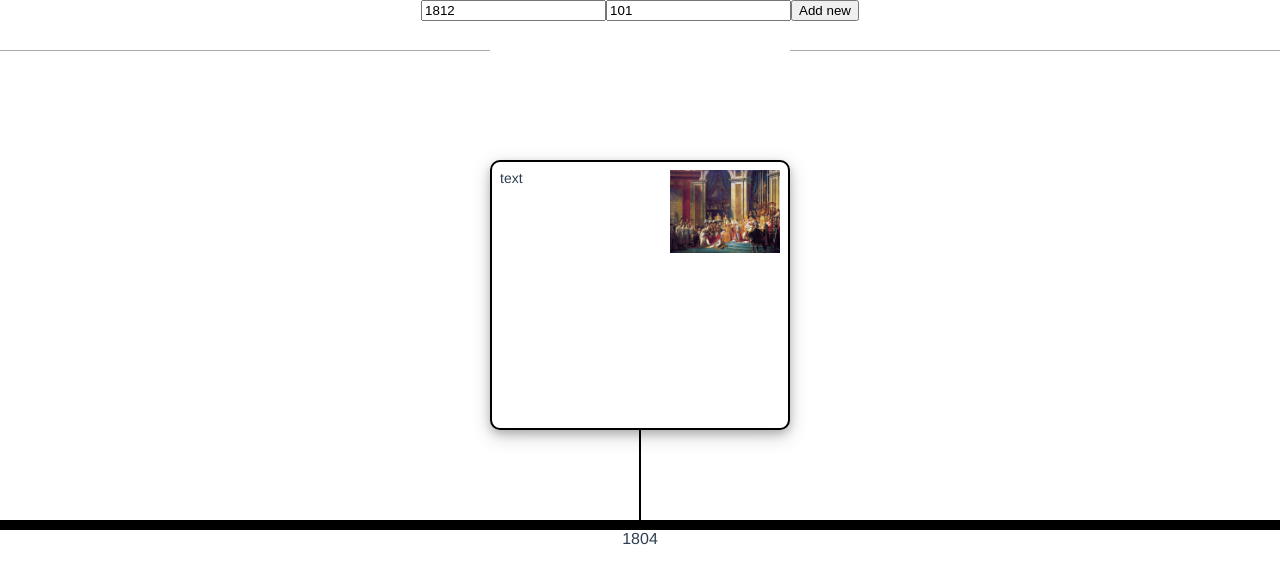
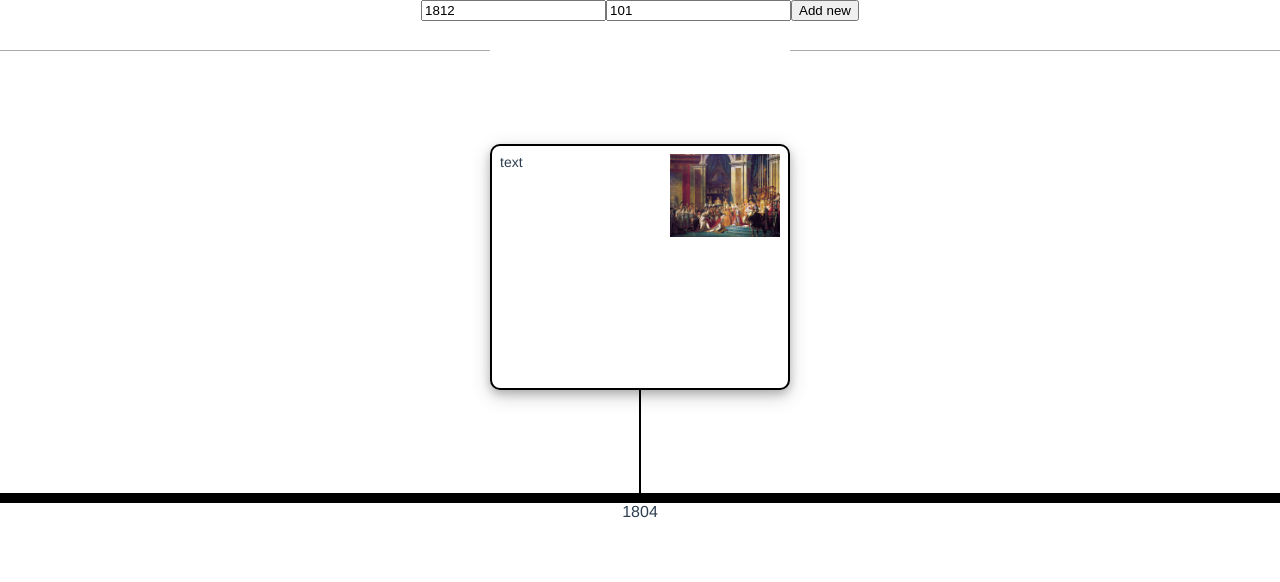
Before and after one commit to vbackeberg/lookattime, a Vue app: page / in a window 1280 px wide. Shown: the top 582 px of the page. Built offline with nearby package versions, Linux system fonts and the light colour scheme.

Commit message:
new flex based spacing for box, connector, timeline buffers, inner.-box buffers

```diff
--- a/src/components/Timeline.vue
+++ b/src/components/Timeline.vue
@@ -7,13 +7,6 @@
     </div>
     <div id="box-area">
       <box v-for="box in boxes" :key="box.id" v-bind="box"></box>
-    </div>
-    <div id="connector-area">
-      <connector
-        v-for="box in boxes"
-        :key="box.id"
-        v-bind:box="box"
-      ></connector>
     </div>
     <div
       id="horizontal-line"
@@ -34,7 +27,6 @@ import Spacer from "@/components/Spacer.vue";
 import SpacerLeft from "@/components/SpacerLeft.vue";
 import store from "@/store";
 import Zoomer from "@/timeline/zoomer";
-import Connector from "@/components/timeline-element/Connector.vue";
 import Date from "@/components/timeline-element/Date.vue";
 import SpaceWatcher from "@/timeline/space-watcher";
 
@@ -47,7 +39,6 @@ export default Vue.extend({
     Box,
     Spacer,
     SpacerLeft,
-    Connector,
     Date
   },
 
@@ -122,13 +113,7 @@ export default Vue.extend({
 }
 
 #box-area {
-  flex: 3;
-
-  position: relative;
-}
-
-#connector-area {
-  flex: 1;
+  flex: 2 0 200px;
 
   position: relative;
 }
@@ -140,6 +125,6 @@ export default Vue.extend({
 }
 
 #buffer-bottom-area {
-  flex: 3;
+  flex: 4;
 }
 </style>
--- a/src/components/timeline-element/Box.vue
+++ b/src/components/timeline-element/Box.vue
@@ -3,6 +3,12 @@
     class="outer zoom-transition zoomable"
     v-bind:style="{ left: positionLeft + 'px', width: width + 'px' }"
   >
+    <div
+      v-bind:class="{
+        'buffer-top-expanded': !collapse,
+        'buffer-top-collapsed': collapse
+      }"
+    ></div>
     <div
       class="box"
       v-bind:class="{ expanded: !collapse, collapsed: collapse }"
@@ -12,6 +18,13 @@
       </div>
       {{ text }}
     </div>
+    <connector
+      v-bind:class="{
+        'connector-expanded': !collapse,
+        'connector-collapsed': collapse
+      }"
+      v-bind:positionCenter="positionCenter"
+    ></connector>
   </div>
 </template>
 
@@ -19,9 +32,14 @@
 import BoxModel from "@/models/box-model";
 import store from "@/store";
 import Vue from "vue";
+import Connector from "./Connector.vue";
 
 export default Vue.extend({
   name: "Box",
+
+  components: {
+    Connector
+  },
 
   props: {
     positionCenter: Number,
@@ -85,6 +103,11 @@ export default Vue.extend({
 .outer {
   position: absolute;
   height: 100%;
+
+  display: flex;
+  flex-flow: column nowrap;
+  justify-content: flex-end;
+  align-items: center;
 }
 
 .box {
@@ -100,7 +123,7 @@ export default Vue.extend({
 
   font-size: 0.875em;
 
-  transition: all 300ms cubic-bezier(0.22, 0.61, 0.36, 1);
+  transition: all 500ms cubic-bezier(0.22, 0.61, 0.36, 1);
 }
 
 .image-container {
@@ -113,22 +136,37 @@ export default Vue.extend({
   margin-left: 10px;
 }
 
+.buffer-top-expanded {
+  flex: 0 1 auto;
+}
+
+.buffer-top-collapsed {
+  flex: 16 0 auto;
+}
+
 .expanded {
-  position: absolute;
-  bottom: 0px;
+  flex: 4 1 auto;
+
   width: 100%;
-  height: 100%;
   padding: 8px;
   border-radius: 10px;
 }
 
 .collapsed {
-  position: absolute;
-  bottom: 0px;
+  flex: 0 0 auto;
+
   width: 50px;
   height: 50px;
   margin-left: 125px;
   margin-right: 125px;
   border-radius: 25px;
 }
+
+.connector-expanded {
+  flex: 1 0 68px;
+}
+
+.connector-collapsed {
+  flex: 1 0 2px;
+}
 </style>
--- a/src/components/timeline-element/Connector.vue
+++ b/src/components/timeline-element/Connector.vue
@@ -1,18 +1,17 @@
 <template>
   <div
     class="connector zoom-transition zoomable"
-    v-bind:style="{ left: positionLeft + 'px', width: width + 'px' }"
+    v-bind:style="{ width: width + 'px' }"
   ></div>
 </template>
 
 <script lang="ts">
-import BoxModel from "@/models/box-model";
 import Vue from "vue";
 export default Vue.extend({
   name: "Connector",
 
   props: {
-    box: BoxModel
+    positionCenter: Number
   },
 
   data() {
@@ -23,7 +22,7 @@ export default Vue.extend({
 
   computed: {
     positionLeft(): number {
-      return this.box.positionCenter - this.width / 2;
+      return this.positionCenter - this.width / 2;
     }
   }
 });
@@ -32,8 +31,6 @@ export default Vue.extend({
 <style scoped lang="scss">
 .connector {
   height: 100%;
-  position: absolute;
-
   background-color: #000;
 }
 </style>
```
